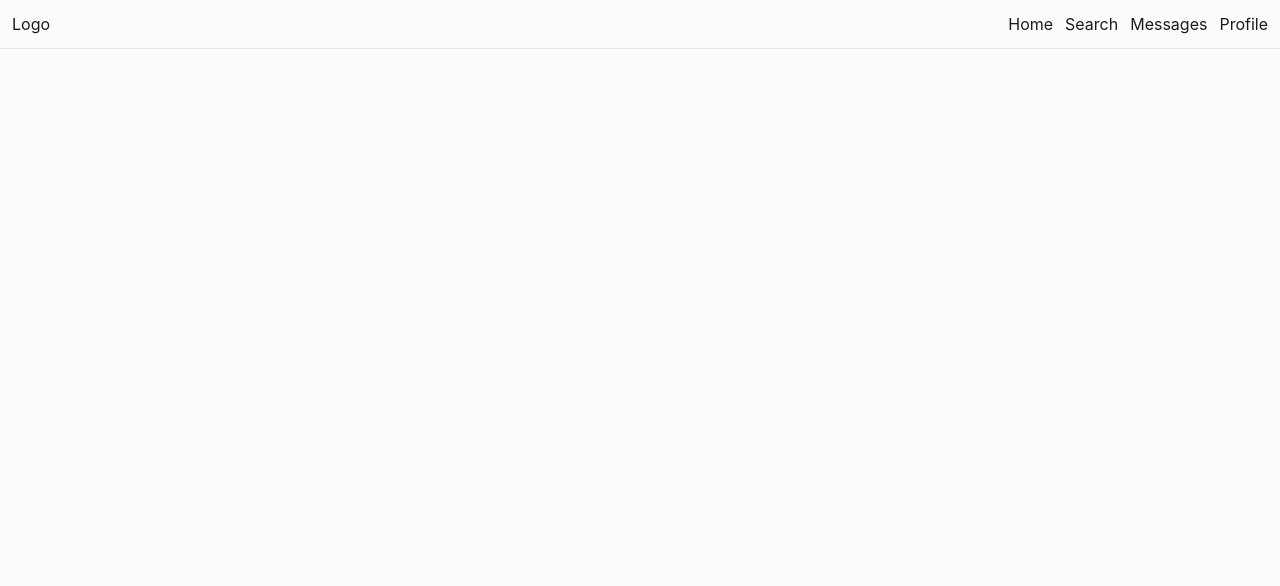
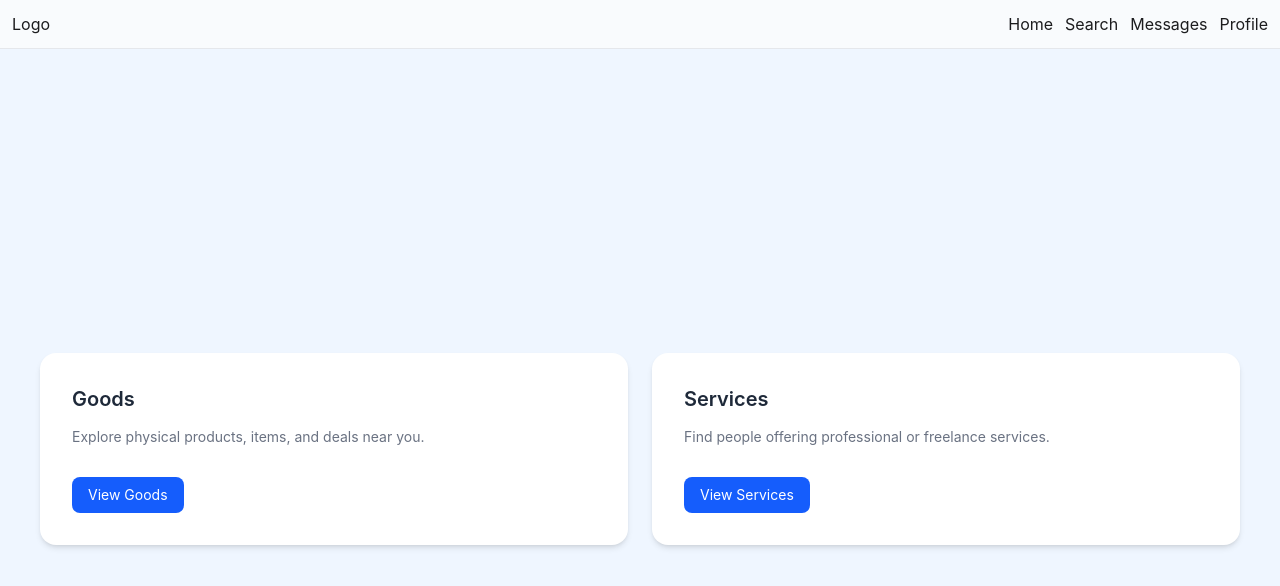
Before and after one commit to Kenny-204/Nexus, a Next.js app: page /home in a window 1280 px wide. Shown: the top 586 px of the page. Built offline with nearby package versions, Linux system fonts and the light colour scheme.

Commit message:
home page

```diff
--- a/src/app/(main)/home/page.tsx
+++ b/src/app/(main)/home/page.tsx
@@ -1,3 +1,29 @@
 export default function Page() {
-  return <div></div>;
+  return (
+    <main className="min-h-screen bg-blue-50 p-5 flex flex-col items-center justify-center lg:flex-row lg:gap-6 lg:p-10">
+      <div className="w-full lg:w-1/2">
+        <div className="rounded-2xl bg-white shadow-md hover:shadow-lg transition p-8 flex flex-col items-start justify-between h-48">
+          <h2 className="text-xl font-semibold text-gray-800">Goods</h2>
+          <p className="text-sm text-gray-500">
+            Explore physical products, items, and deals near you.
+          </p>
+          <button className="mt-4 px-4 py-2 bg-blue-600 text-white rounded-lg text-sm hover:bg-blue-700">
+            View Goods
+          </button>
+        </div>
+      </div>
+
+      <div className="w-full mt-5 lg:mt-0 lg:w-1/2">
+        <div className="rounded-2xl bg-white shadow-md hover:shadow-lg transition p-8 flex flex-col items-start justify-between h-48">
+          <h2 className="text-xl font-semibold text-gray-800">Services</h2>
+          <p className="text-sm text-gray-500">
+            Find people offering professional or freelance services.
+          </p>
+          <button className="mt-4 px-4 py-2 bg-blue-600 text-white rounded-lg text-sm hover:bg-blue-700">
+            View Services
+          </button>
+        </div>
+      </div>
+    </main>
+  );
 }
--- /dev/null
+++ b/src/app/(main)/messages/page.tsx
@@ -0,0 +1,3 @@
+export default function Page() {
+  return <div></div>;
+}
--- /dev/null
+++ b/src/app/(main)/profile/page.tsx
@@ -0,0 +1,3 @@
+export default function Page() {
+  return <div></div>;
+}
--- /dev/null
+++ b/src/app/(main)/search/page.tsx
@@ -0,0 +1,3 @@
+export default function Page() {
+  return <div></div>;
+}
--- a/src/app/layout.tsx
+++ b/src/app/layout.tsx
@@ -17,7 +17,6 @@ export const metadata: Metadata = {
   title: "Nexus",
   description: "A marketplace for unilag students",
   manifest: "/manifest.json",
-  themeColor: "#ffffff", // m
 };
 
 export default function RootLayout({
--- a/src/components/BottomNav.tsx
+++ b/src/components/BottomNav.tsx
@@ -7,7 +7,7 @@ export default function BottomNav() {
       <ul className="flex justify-around">
         <li>
           <Link
-            href="/"
+            href="/home"
             className="flex flex-col items-center justify-center p-3"
           >
             <Home size={15} />
@@ -16,7 +16,7 @@ export default function BottomNav() {
         </li>
         <li>
           <Link
-            href="/"
+            href="/search"
             className="flex flex-col items-center justify-center p-3"
           >
             <Search size={15} />
@@ -25,7 +25,7 @@ export default function BottomNav() {
         </li>{" "}
         <li>
           <Link
-            href="/"
+            href="/messages"
             className="flex flex-col items-center justify-center p-3"
           >
             <MessageSquare size={15} />
@@ -34,7 +34,7 @@ export default function BottomNav() {
         </li>{" "}
         <li>
           <Link
-            href="/"
+            href="/profile"
             className="flex flex-col items-center justify-center p-3"
           >
             <User size={15} />
```
